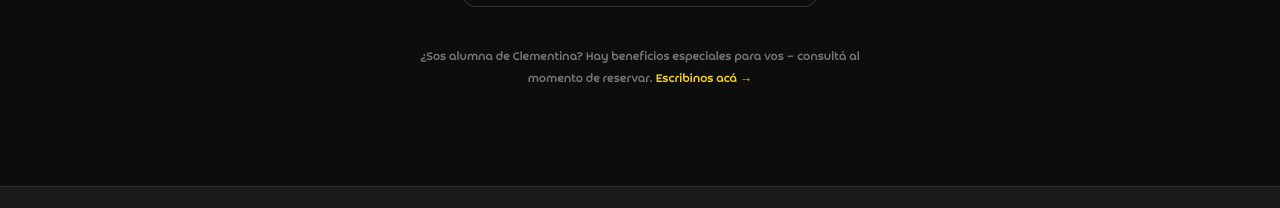
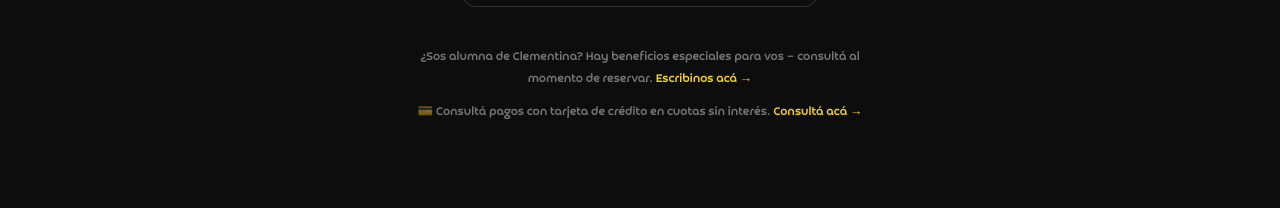
Before and after one commit to themarketographer/masterlab, a plain HTML site: page index.html in a window 1280 px wide. Shown: the part 4717-4925 px from the top of the page. Drawn offline with nearby package versions, Linux system fonts and the light colour scheme; a web font is replaced by a local one.

Commit message:
Add payment inquiry section for alumni
Added a new paragraph for credit card payment inquiries with a WhatsApp link.

```diff
--- a/index.html
+++ b/index.html
@@ -648,6 +648,9 @@
   <p class="alumni-note">
     ¿Sos alumna de Clementina? Hay beneficios especiales para vos — consultá al momento de reservar. <a href="https://api.whatsapp.com/send?phone=+5493764120723&text=%C2%A1Hola%2C%20Elli!%20Vengo%20de%20la%20landing%2C%20tengo%20dudas%20sobre%20el%20evento%20MasterLab%20y%20ya%20soy%20alumna%20de%20Clementina." target="_blank">Escribinos acá →</a>
   </p>
+  <p class="alumni-note" style="margin-top:0.75rem">
+    💳 Consultá pagos con tarjeta de crédito en cuotas sin interés. <a href="https://api.whatsapp.com/send?phone=+5493764120723&text=%C2%A1Hola%2C%20Elli!%20Vengo%20de%20la%20landing%2C%20quiero%20consultar%20sobre%20pago%20con%20tarjeta%20en%20cuotas." target="_blank">Consultá acá →</a>
+  </p>
 </section>
 
 <!-- GRUPO WPP -->
```
